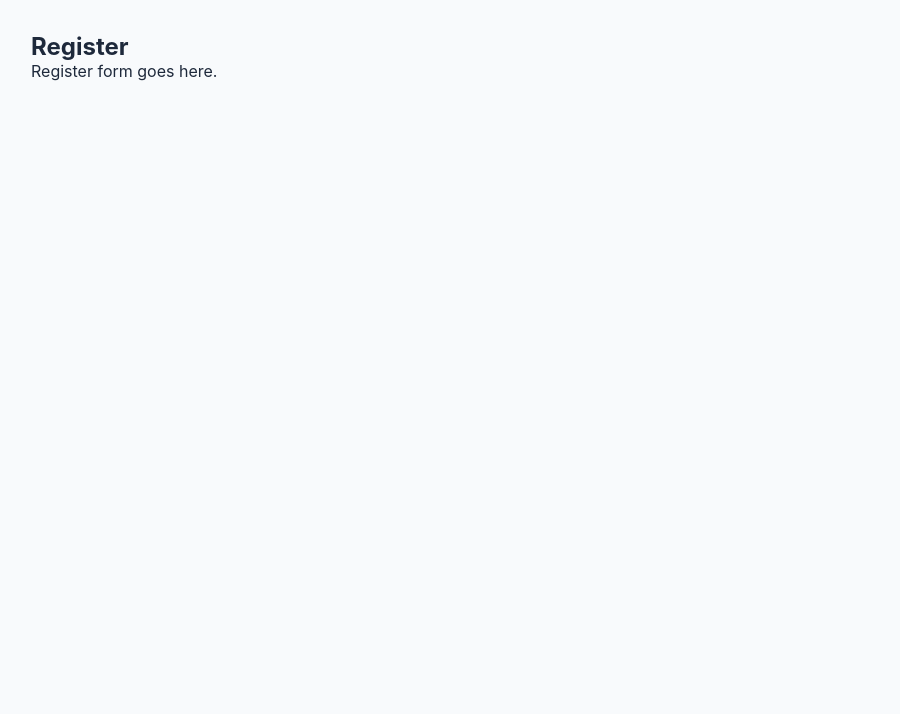
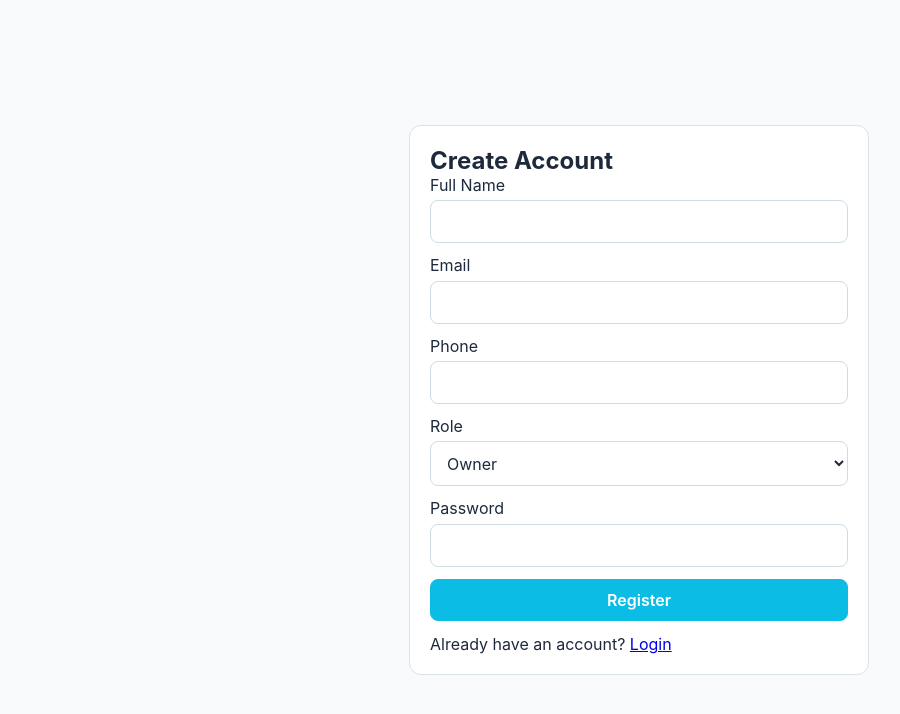
Before and after one commit to deth2026/Rental_Service, a Vue app in the folder frontend/: page /register in a window 1280 px wide. Shown: the top 714 px of the page, without its empty margins (1-901 px from the left). Built offline with nearby package versions, Linux system fonts and the light colour scheme; no server answers.

Commit message:
fix connect data

```diff
--- a/frontend/src/services/auth.js
+++ b/frontend/src/services/auth.js
@@ -1,4 +1,44 @@
 import api from './api';
+
+export const setSession = ({ token, user }) => {
+  if (token) {
+    localStorage.setItem('token', token);
+    api.defaults.headers.common.Authorization = `Bearer ${token}`;
+  }
+  if (user) {
+    localStorage.setItem('user', JSON.stringify(user));
+  }
+};
+
+export const getSessionUser = () => {
+  try {
+    const raw = localStorage.getItem('user');
+    return raw ? JSON.parse(raw) : null;
+  } catch {
+    return null;
+  }
+};
+
+export const registerUser = async (payload) => {
+  const { data } = await api.post('/auth/register', payload);
+  setSession({ token: data?.token, user: data?.user });
+  return data;
+};
+
+export const loginUser = async (payload) => {
+  const { data } = await api.post('/auth/login', payload);
+  setSession({ token: data?.token, user: data?.user });
+  return data;
+};
+
+export const logoutUser = async () => {
+  try {
+    await api.post('/auth/logout');
+  } catch {
+    // Clear local session even if backend token is already invalid/expired.
+  }
+  clearSession();
+};
 
 export const clearSession = () => {
   localStorage.removeItem('token');
--- a/frontend/src/views/auth/Login.vue
+++ b/frontend/src/views/auth/Login.vue
@@ -1,15 +1,130 @@
 <template>
   <section class="auth-page">
-    <h1>Login</h1>
-    <p>Login form goes here.</p>
+    <div class="auth-card">
+      <h1>Login</h1>
+      <form @submit.prevent="onSubmit" class="auth-form">
+        <label>
+          <span>Email</span>
+          <input v-model.trim="form.email" type="email" required />
+        </label>
+
+        <label>
+          <span>Password</span>
+          <input v-model="form.password" type="password" required />
+        </label>
+
+        <button :disabled="loading" type="submit">
+          {{ loading ? 'Signing in...' : 'Login' }}
+        </button>
+      </form>
+
+      <p v-if="success" class="msg ok">{{ success }}</p>
+      <p v-if="error" class="msg err">{{ error }}</p>
+      <p class="meta">
+        No account?
+        <RouterLink to="/register">Register</RouterLink>
+      </p>
+    </div>
   </section>
 </template>
 
 <script setup>
+import { reactive, ref } from 'vue';
+import { RouterLink, useRouter } from 'vue-router';
+import { loginUser } from '../../services/auth';
+
+const router = useRouter();
+const loading = ref(false);
+const success = ref('');
+const error = ref('');
+
+const form = reactive({
+  email: '',
+  password: '',
+});
+
+const onSubmit = async () => {
+  loading.value = true;
+  success.value = '';
+  error.value = '';
+  try {
+    await loginUser({
+      email: form.email,
+      password: form.password,
+    });
+    success.value = 'Login successful.';
+    router.push('/setting');
+  } catch (err) {
+    error.value =
+      err.response?.data?.message ||
+      err.response?.data?.errors?.email?.[0] ||
+      err.message ||
+      'Login failed.';
+  } finally {
+    loading.value = false;
+  }
+};
 </script>
 
 <style scoped>
 .auth-page {
-  padding: 2rem;
+  min-height: 100vh;
+  display: grid;
+  place-items: center;
+  padding: 1rem;
+}
+
+.auth-card {
+  width: min(100%, 420px);
+  border: 1px solid #d9e4e7;
+  border-radius: 12px;
+  padding: 1.25rem;
+  background: #fff;
+}
+
+.auth-form {
+  display: grid;
+  gap: 0.75rem;
+}
+
+label {
+  display: grid;
+  gap: 0.35rem;
+}
+
+input,
+button {
+  padding: 0.65rem 0.75rem;
+  border-radius: 8px;
+  border: 1px solid #cfdde2;
+  font: inherit;
+}
+
+button {
+  background: #0bbde4;
+  border-color: #0bbde4;
+  color: #fff;
+  cursor: pointer;
+  font-weight: 600;
+}
+
+.msg {
+  margin-top: 0.75rem;
+  padding: 0.55rem 0.7rem;
+  border-radius: 8px;
+}
+
+.ok {
+  background: #ecfbf3;
+  color: #166b45;
+}
+
+.err {
+  background: #fff1f2;
+  color: #9d2f35;
+}
+
+.meta {
+  margin-top: 0.8rem;
 }
 </style>
--- a/frontend/src/views/auth/Register.vue
+++ b/frontend/src/views/auth/Register.vue
@@ -1,15 +1,156 @@
 <template>
   <section class="auth-page">
-    <h1>Register</h1>
-    <p>Register form goes here.</p>
+    <div class="auth-card">
+      <h1>Create Account</h1>
+      <form @submit.prevent="onSubmit" class="auth-form">
+        <label>
+          <span>Full Name</span>
+          <input v-model.trim="form.name" type="text" required />
+        </label>
+
+        <label>
+          <span>Email</span>
+          <input v-model.trim="form.email" type="email" required />
+        </label>
+
+        <label>
+          <span>Phone</span>
+          <input v-model.trim="form.phone" type="text" />
+        </label>
+
+        <label>
+          <span>Role</span>
+          <select v-model="form.role">
+            <option value="owner">Owner</option>
+            <option value="customer">Customer</option>
+          </select>
+        </label>
+
+        <label>
+          <span>Password</span>
+          <input v-model="form.password" type="password" minlength="6" required />
+        </label>
+
+        <button :disabled="loading" type="submit">
+          {{ loading ? 'Creating...' : 'Register' }}
+        </button>
+      </form>
+
+      <p v-if="success" class="msg ok">{{ success }}</p>
+      <p v-if="error" class="msg err">{{ error }}</p>
+      <p class="meta">
+        Already have an account?
+        <RouterLink to="/login">Login</RouterLink>
+      </p>
+    </div>
   </section>
 </template>
 
 <script setup>
+import { reactive, ref } from 'vue';
+import { RouterLink, useRouter } from 'vue-router';
+import { registerUser } from '../../services/auth';
+
+const router = useRouter();
+const loading = ref(false);
+const success = ref('');
+const error = ref('');
+
+const form = reactive({
+  name: '',
+  email: '',
+  phone: '',
+  role: 'owner',
+  password: '',
+});
+
+const onSubmit = async () => {
+  loading.value = true;
+  success.value = '';
+  error.value = '';
+  try {
+    await registerUser({
+      name: form.name,
+      email: form.email,
+      phone: form.phone || null,
+      role: form.role,
+      password: form.password,
+    });
+    success.value = 'Registered successfully.';
+    router.push('/setting');
+  } catch (err) {
+    error.value =
+      err.response?.data?.message ||
+      err.response?.data?.errors?.email?.[0] ||
+      err.response?.data?.errors?.password?.[0] ||
+      err.message ||
+      'Failed to register.';
+  } finally {
+    loading.value = false;
+  }
+};
 </script>
 
 <style scoped>
 .auth-page {
-  padding: 2rem;
+  min-height: 100vh;
+  display: grid;
+  place-items: center;
+  padding: 1rem;
+}
+
+.auth-card {
+  width: min(100%, 460px);
+  border: 1px solid #d9e4e7;
+  border-radius: 12px;
+  padding: 1.25rem;
+  background: #fff;
+}
+
+.auth-form {
+  display: grid;
+  gap: 0.75rem;
+}
+
+label {
+  display: grid;
+  gap: 0.35rem;
+}
+
+input,
+select,
+button {
+  padding: 0.65rem 0.75rem;
+  border-radius: 8px;
+  border: 1px solid #cfdde2;
+  font: inherit;
+}
+
+button {
+  background: #0bbde4;
+  border-color: #0bbde4;
+  color: #fff;
+  cursor: pointer;
+  font-weight: 600;
+}
+
+.msg {
+  margin-top: 0.75rem;
+  padding: 0.55rem 0.7rem;
+  border-radius: 8px;
+}
+
+.ok {
+  background: #ecfbf3;
+  color: #166b45;
+}
+
+.err {
+  background: #fff1f2;
+  color: #9d2f35;
+}
+
+.meta {
+  margin-top: 0.8rem;
 }
 </style>
--- a/frontend/src/views/shop/setting.vue
+++ b/frontend/src/views/shop/setting.vue
@@ -138,7 +138,7 @@
 import { computed, onMounted, reactive, ref } from 'vue';
 import { useRouter } from 'vue-router';
 import api from '../../services/api';
-import { clearSession } from '../../services/auth';
+import { logoutUser } from '../../services/auth';
 
 const router = useRouter();
 const loading = ref(false);
@@ -212,10 +212,22 @@ const getStoredUserId = () => {
   }
 };
 
+const getStoredUser = () => {
+  try {
+    const raw = localStorage.getItem('user');
+    if (!raw) return null;
+    const parsed = JSON.parse(raw);
+    return parsed && typeof parsed === 'object' ? parsed : null;
+  } catch {
+    return null;
+  }
+};
+
 const loadData = async () => {
   error.value = '';
   try {
     const storedUserId = getStoredUserId();
+    const storedUser = getStoredUser();
 
     const [citiesResult, usersResult, shopsResult] = await Promise.allSettled([
       api.get('/cities'),
@@ -242,9 +254,15 @@ const loadData = async () => {
     }
 
     const users = extractCollection(usersData);
-    const selectedUser = usersData?.id ? usersData : (users.find((entry) => entry.id === storedUserId) || users[0] || null);
+    const selectedUser =
+      (usersData?.id ? usersData : null) ||
+      users.find((entry) => Number(entry.id) === Number(storedUserId)) ||
+      users.find((entry) => storedUser?.email && entry.email === storedUser.email) ||
+      users[0] ||
+      storedUser ||
+      null;
     if (!selectedUser) {
-      throw new Error('No user found in database. Create at least one user first.');
+      throw new Error('Cannot load user data. Ensure backend is running and login again.');
     }
 
     Object.assign(user, selectedUser);
@@ -351,6 +369,7 @@ const saveSettings = async () => {
     }
 
     Object.assign(user, userResponse.data || {});
+    localStorage.setItem('user', JSON.stringify(user));
 
     const shopPayload = {
       owner_id: user.id,
@@ -385,7 +404,7 @@ const saveSettings = async () => {
 };
 
 const logout = async () => {
-  await clearSession();
+  await logoutUser();
   router.push('/login');
 };
 
```
